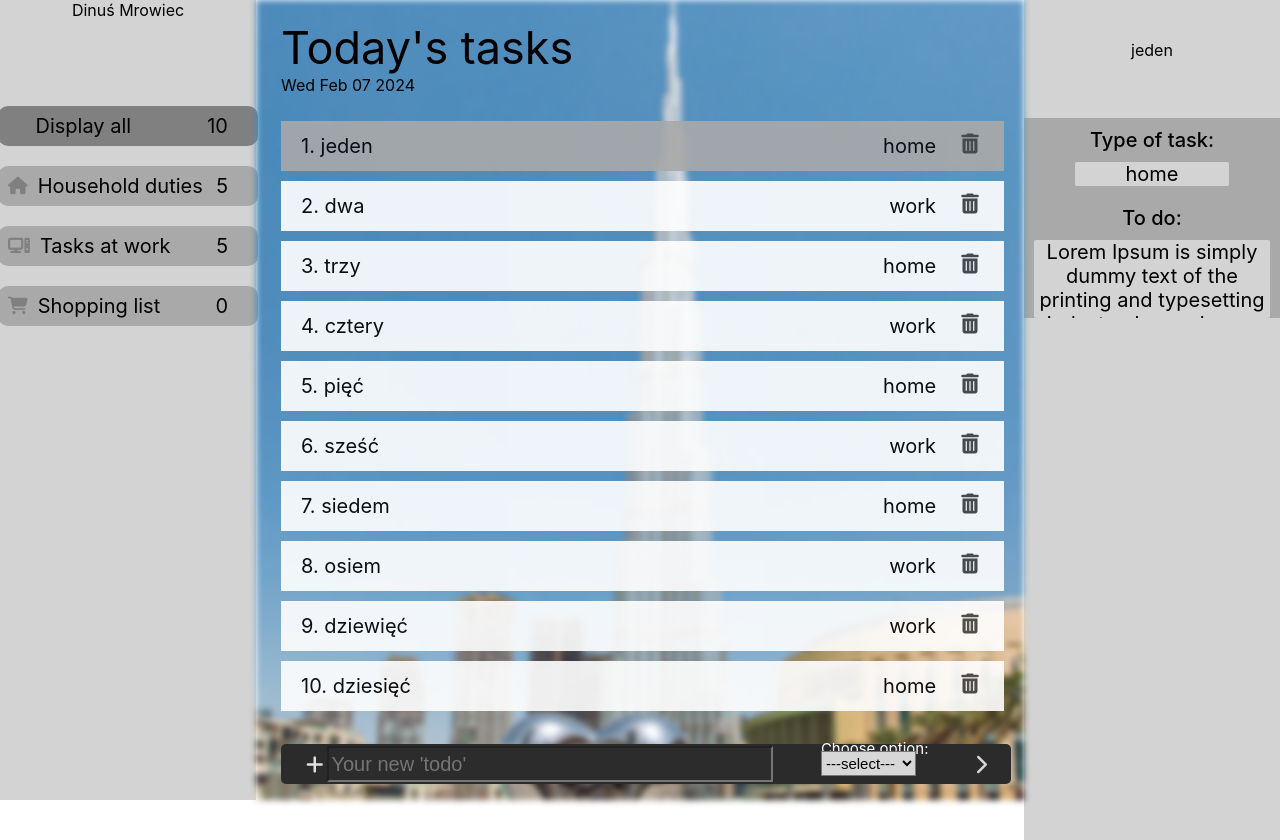
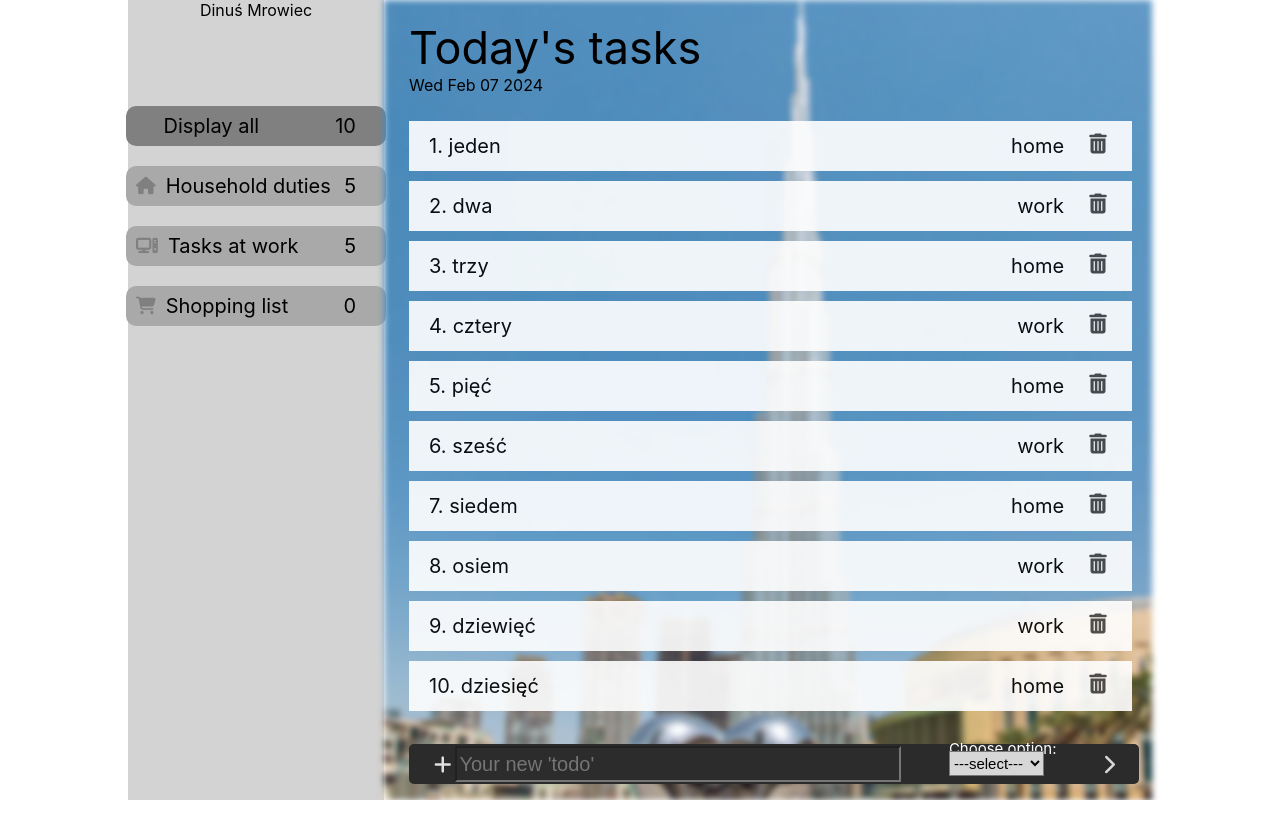
Before and after one commit to Wiktoria-Wolczyk/todolist, a React (Create React App) app: page / in a window 1280 px wide. After the commit the page ends 800 px from the top, so only its background shows below. Built offline with nearby package versions, Linux system fonts and the light colour scheme.

Commit message:
Created textarea in RightSidebar, and buttons save, and close

```diff
--- a/src/App.js
+++ b/src/App.js
@@ -6,16 +6,16 @@ import { RightSidebar } from "./components/Sidebar/Right/RightSidebar";
 import { useEffect, useState } from "react";
 
 const constantTasks = [
-  { id: 0, text: "jeden", choice: "home" },
-  { id: 1, text: "dwa", choice: "work" },
-  { id: 2, text: "trzy", choice: "home" },
-  { id: 3, text: "cztery", choice: "work" },
-  { id: 4, text: "pięć", choice: "home" },
-  { id: 5, text: "sześć", choice: "work" },
-  { id: 6, text: "siedem", choice: "home" },
-  { id: 7, text: "osiem", choice: "work" },
-  { id: 8, text: "dziewięć", choice: "work" },
-  { id: 9, text: "dziesięć", choice: "home" },
+  { id: 0, text: "jeden", choice: "home", description: "taki opis1" },
+  { id: 1, text: "dwa", choice: "work", description: "taki opis2" },
+  { id: 2, text: "trzy", choice: "home", description: "taki opis3" },
+  { id: 3, text: "cztery", choice: "work", description: "taki opis4" },
+  { id: 4, text: "pięć", choice: "home", description: "taki opis5" },
+  { id: 5, text: "sześć", choice: "work", description: "taki opis6" },
+  { id: 6, text: "siedem", choice: "home", description: "taki opis7" },
+  { id: 7, text: "osiem", choice: "work", description: "taki opis8" },
+  { id: 8, text: "dziewięć", choice: "work", description: "taki opis9" },
+  { id: 9, text: "dziesięć", choice: "home", description: "taki opis10" },
 ];
 
 const taskGroupList = [
@@ -28,7 +28,7 @@ const taskGroupList = [
 export function App() {
   const [taskArr, setTaskArr] = useState(constantTasks);
   const [clickedGroup, setClickedGroup] = useState(taskGroupList[0].choice);
-  const [clickedTaskId, setClickedTaskId] = useState(0);
+  const [clickedTaskId, setClickedTaskId] = useState(null);
 
   const selectedTask = taskArr.find((el) => el.id === clickedTaskId);
 
--- a/src/components/Sidebar/Right/RightSidebar.jsx
+++ b/src/components/Sidebar/Right/RightSidebar.jsx
@@ -1,21 +1,21 @@
 import { RightSidebarCss } from "./RightSidebarCss.css";
 
 export const RightSidebar = ({ task }) => {
+  if (!task) {
+    return <></>;
+  }
   return (
-    <div className="rightSidebar-Background">
+    <div className="rightSidebar-Background" key={task.id}>
       {task.text}
       <div className="display-Selected-Task">
         <label className="label-TypeOfTask">Type of task:</label>
         <div className="typeofTaskDiv">{task.choice}</div>
         <label className="label-TextTodo">To do:</label>
-        <div className="todoDiv">
-          Lorem Ipsum is simply dummy text of the printing and typesetting
-          industry. Lorem Ipsum has been the industry's standard dummy text ever
-          since the 1500s, when an unknown printer took a galley of type and
-          scrambled it to make a type specimen book. It has survived not only
-          five centuries, but also the leap into electronic typesetting,
-          remaining essentially unchanged.
-        </div>
+        <textarea className="todoDiv">{task.description}</textarea>
+      </div>
+      <div className="buttonsPlaceholder">
+        <button className="button-Save">Save</button>
+        <button className="button-Close">Close</button>
       </div>
     </div>
   );
--- a/src/components/Sidebar/Right/RightSidebarCss.css
+++ b/src/components/Sidebar/Right/RightSidebarCss.css
@@ -54,3 +54,22 @@
   overflow-wrap: anywhere;
   overflow-y: auto;
 }
+.buttonsPlaceholder {
+  display: flex;
+  align-items: center;
+  justify-content: space-around;
+  margin-top: 212%;
+  width: 100%;
+  height: 5%;
+  background-color: lightgrey;
+}
+.button-Save {
+  width: 100px;
+  height: 30px;
+  margin-left: 20px;
+}
+.button-Close {
+  width: 100px;
+  height: 30px;
+  margin-right: 20px;
+}
```
